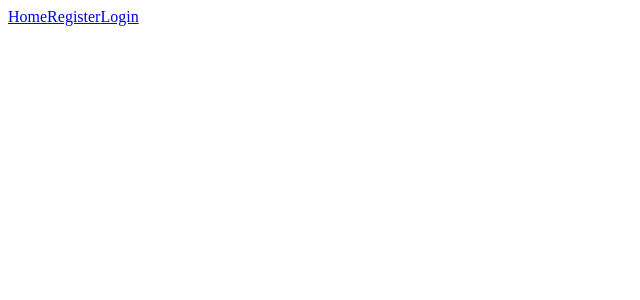
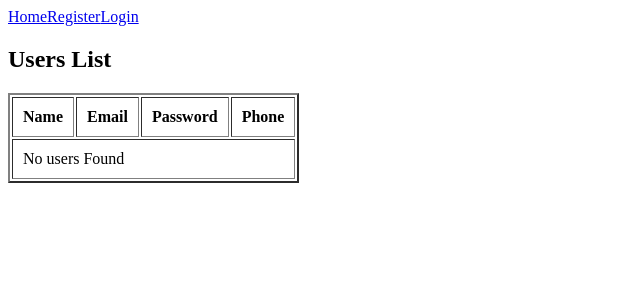
Before and after one commit to alex-renny/Ecom-2, a React app: page /UserTable in a window 1280 px wide. Before the commit this address had no page. Shown: the top 300 px of the page, without its empty margins (0-640 px from the left). Built offline with nearby package versions, Linux system fonts and the light colour scheme; the HTML template or start-up script is replaced by a standard one.

Commit message:
UserTable.jsx Added

```diff
--- a/src/App.jsx
+++ b/src/App.jsx
@@ -9,6 +9,7 @@ import AdminHome from './pages/AdminHome'
 import UserHome from './pages/UserHome'
 import AdminNav from './pages/AdminNav'
 import UserNav from './pages/UserNav'
+import UsersTable from './pages/UsersTable'
 
 function App() {
 
@@ -30,6 +31,7 @@ function App() {
               <Route path='Login' element={<Login/>}/>
               <Route path='AdminHome' element={<AdminHome/>}/>
               <Route path='UserHome' element={<UserHome/>}/>
+              <Route path='UserTable' element={<UsersTable/>}/>
 
           </Routes>
 
--- a/src/pages/AdminNav.jsx
+++ b/src/pages/AdminNav.jsx
@@ -16,7 +16,7 @@ return (
         <nav>
             <a href="/AdminHome">Home</a>
             <a href="/">Products</a>
-            <a href="">Users</a>
+            <a href="/UserTable">Users</a>
             <a href="">Pro-List</a>
             <a href="">Orders</a>
             <button onClick={handlelogout}>Logout</button>
--- /dev/null
+++ b/src/pages/UsersTable.jsx
@@ -0,0 +1,59 @@
+import React,{useState,useEffect} from 'react'
+
+function UsersTable() {
+
+  const[user,setUser]=useState([])
+
+  useEffect(()=>{
+    let userdata=JSON.parse(localStorage.getItem('User')) || []
+    setUser(userdata)
+  },[])
+
+  return (
+    <div>
+
+        <h2>Users List</h2>
+
+        <table border="2" cellPadding="10">
+
+          <thead>
+            <tr>
+
+              <th>Name</th>
+              <th>Email</th>
+              <th>Password</th>
+              <th>Phone</th>
+
+            </tr>
+          </thead>
+
+          <tbody>
+
+              {
+                user.length===0 ? (
+                  <tr>
+                    <td colSpan="5">No users Found</td>
+                  </tr>
+                ) : (
+                  user.map((item,index)=>(
+                    <tr key={index}>
+
+                        <td data-label='Name'>{item.Username}</td>
+                        <td data-label='Password'>{item.Password}</td>
+                        <td data-label='Email'>{item.Email}</td>
+                        <td data-label='Phone'>{item.Phone}</td>
+
+                    </tr>
+                  ))
+                )
+              }
+
+          </tbody>
+
+        </table>
+
+    </div>
+  )
+}
+
+export default UsersTable
```
